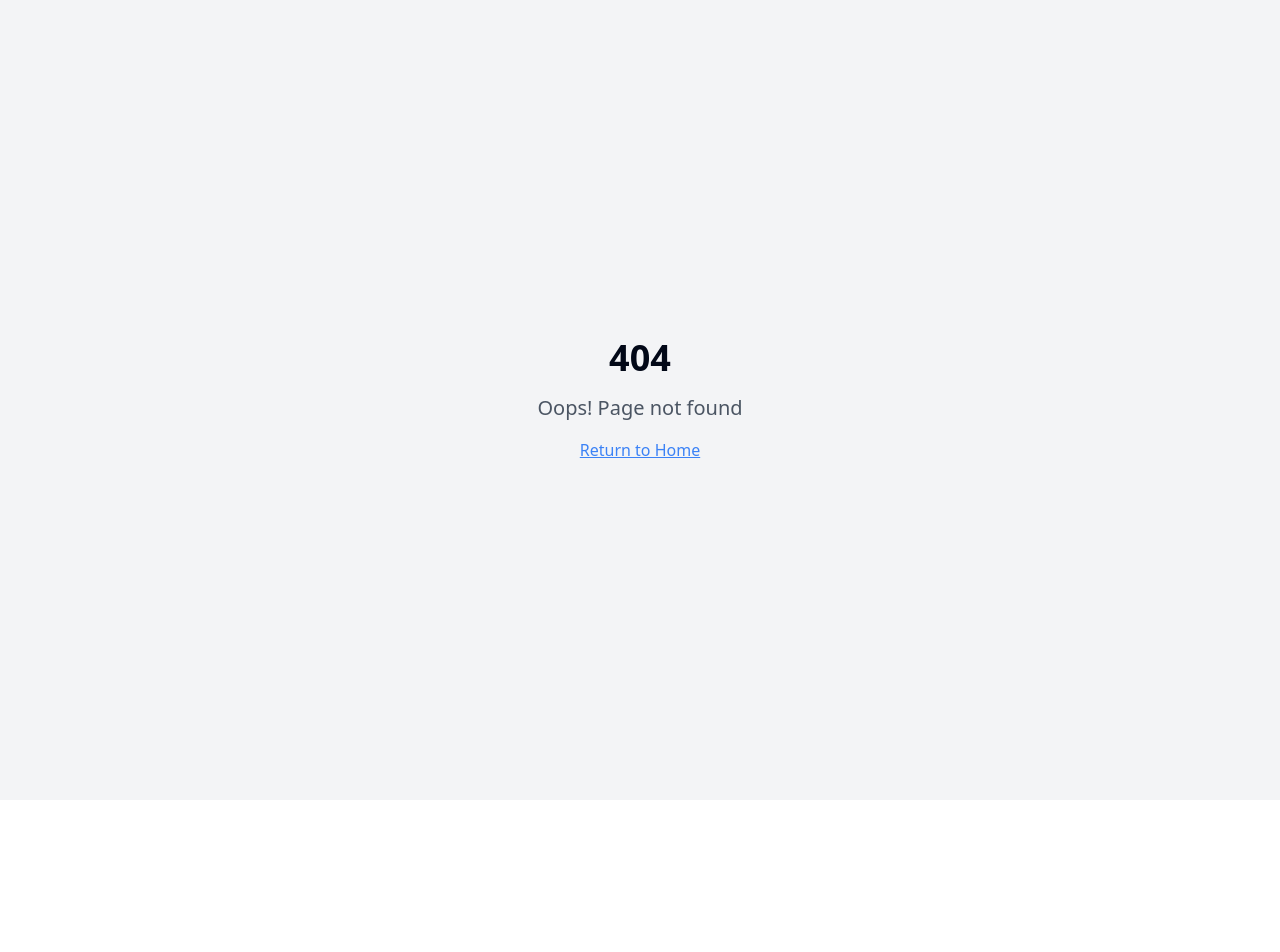
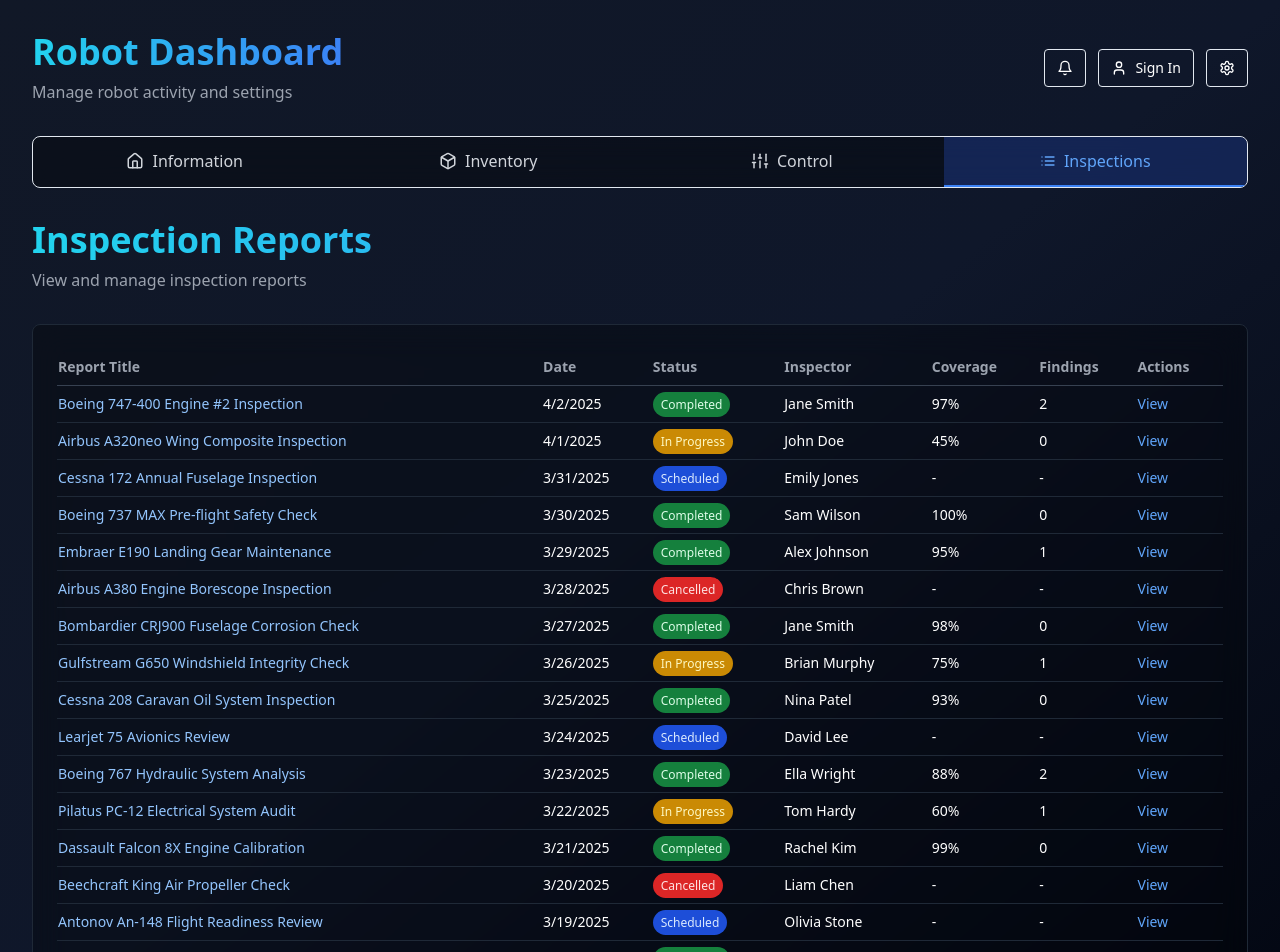
Before and after one commit to BhavyaShah1234/DevilsInventHackathon, a React (Vite) app: page /inspections in a window 1280 px wide. Before the commit this address had no page. Shown: the top 952 px of the page. Before the commit the page ends 800 px from the top, so only its background shows below. Built offline with nearby package versions, Linux system fonts and the light colour scheme.

Commit message:
Inspoection page edited

```diff
--- a/src/App.tsx
+++ b/src/App.tsx
@@ -21,7 +21,8 @@ const App = () => (
           <Route path="/" element={<Index />} />
           <Route path="/control" element={<ControlPage />} />
           <Route path="/inventory" element={<InventoryPage />} />
-          <Route path="/inspection" element={<InspectionPage />} />
+
+<Route path="/inspections" element={<InspectionPage />} />
           {/* ADD ALL CUSTOM ROUTES ABOVE THE CATCH-ALL "*" ROUTE */}
           <Route path="*" element={<NotFound />} />
         </Routes>
--- a/src/pages/InspectionPage.tsx
+++ b/src/pages/InspectionPage.tsx
@@ -1,10 +1,196 @@
+import Navbar from '@/components/Navbar';
 import React from 'react';
 
 const InspectionPage: React.FC = () => {
+  const reports = [
+    {
+      title: 'Boeing 747-400 Engine #2 Inspection',
+      date: '4/2/2025',
+      status: 'Completed',
+      inspector: 'Jane Smith',
+      coverage: '97%',
+      findings: 2,
+    },
+    {
+      title: 'Airbus A320neo Wing Composite Inspection',
+      date: '4/1/2025',
+      status: 'In Progress',
+      inspector: 'John Doe',
+      coverage: '45%',
+      findings: 0,
+    },
+    {
+      title: 'Cessna 172 Annual Fuselage Inspection',
+      date: '3/31/2025',
+      status: 'Scheduled',
+      inspector: 'Emily Jones',
+      coverage: '-',
+      findings: '-',
+    },
+    {
+      title: 'Boeing 737 MAX Pre-flight Safety Check',
+      date: '3/30/2025',
+      status: 'Completed',
+      inspector: 'Sam Wilson',
+      coverage: '100%',
+      findings: 0,
+    },
+    {
+      title: 'Embraer E190 Landing Gear Maintenance',
+      date: '3/29/2025',
+      status: 'Completed',
+      inspector: 'Alex Johnson',
+      coverage: '95%',
+      findings: 1,
+    },
+    {
+      title: 'Airbus A380 Engine Borescope Inspection',
+      date: '3/28/2025',
+      status: 'Cancelled',
+      inspector: 'Chris Brown',
+      coverage: '-',
+      findings: '-',
+    },
+    {
+      title: 'Bombardier CRJ900 Fuselage Corrosion Check',
+      date: '3/27/2025',
+      status: 'Completed',
+      inspector: 'Jane Smith',
+      coverage: '98%',
+      findings: 0,
+    },
+    {
+      title: 'Gulfstream G650 Windshield Integrity Check',
+      date: '3/26/2025',
+      status: 'In Progress',
+      inspector: 'Brian Murphy',
+      coverage: '75%',
+      findings: 1,
+    },
+    {
+      title: 'Cessna 208 Caravan Oil System Inspection',
+      date: '3/25/2025',
+      status: 'Completed',
+      inspector: 'Nina Patel',
+      coverage: '93%',
+      findings: 0,
+    },
+    {
+      title: 'Learjet 75 Avionics Review',
+      date: '3/24/2025',
+      status: 'Scheduled',
+      inspector: 'David Lee',
+      coverage: '-',
+      findings: '-',
+    },
+    {
+      title: 'Boeing 767 Hydraulic System Analysis',
+      date: '3/23/2025',
+      status: 'Completed',
+      inspector: 'Ella Wright',
+      coverage: '88%',
+      findings: 2,
+    },
+    {
+      title: 'Pilatus PC-12 Electrical System Audit',
+      date: '3/22/2025',
+      status: 'In Progress',
+      inspector: 'Tom Hardy',
+      coverage: '60%',
+      findings: 1,
+    },
+    {
+      title: 'Dassault Falcon 8X Engine Calibration',
+      date: '3/21/2025',
+      status: 'Completed',
+      inspector: 'Rachel Kim',
+      coverage: '99%',
+      findings: 0,
+    },
+    {
+      title: 'Beechcraft King Air Propeller Check',
+      date: '3/20/2025',
+      status: 'Cancelled',
+      inspector: 'Liam Chen',
+      coverage: '-',
+      findings: '-',
+    },
+    {
+      title: 'Antonov An-148 Flight Readiness Review',
+      date: '3/19/2025',
+      status: 'Scheduled',
+      inspector: 'Olivia Stone',
+      coverage: '-',
+      findings: '-',
+    },
+    {
+      title: 'McDonnell Douglas DC-10 Inspection',
+      date: '3/18/2025',
+      status: 'Completed',
+      inspector: 'Noah Kim',
+      coverage: '85%',
+      findings: 3,
+    }
+  ];
+
   return (
-    <div className="p-6 text-white">
-      <h1 className="text-2xl font-bold mb-4">Inspection Reports</h1>
-      <p>This is where your inspection records will go ✨</p>
+    <div className="min-h-screen bg-gradient-to-br from-gray-900 via-slate-900 to-gray-950 text-white p-4 md:p-8">
+      <Navbar />
+
+      <header className="mb-8">
+        <h1 className="text-3xl md:text-4xl font-bold text-transparent bg-clip-text bg-gradient-to-r from-cyan-400 to-blue-500">
+          Inspection Reports
+        </h1>
+        <p className="text-gray-400 mt-2">View and manage inspection reports</p>
+      </header>
+
+      <div className="bg-black/30 backdrop-blur-lg rounded-lg border border-gray-800 p-6">
+        <table className="min-w-full text-sm">
+          <thead>
+            <tr className="text-left text-gray-400 border-b border-gray-700">
+              <th className="py-2">Report Title</th>
+              <th className="py-2">Date</th>
+              <th className="py-2">Status</th>
+              <th className="py-2">Inspector</th>
+              <th className="py-2">Coverage</th>
+              <th className="py-2">Findings</th>
+              <th className="py-2">Actions</th>
+            </tr>
+          </thead>
+          <tbody>
+            {reports.map((report, index) => (
+              <tr
+                key={index}
+                className="border-b border-gray-800 hover:bg-gray-800/40 transition-colors"
+              >
+                <td className="py-2 text-blue-300">{report.title}</td>
+                <td className="py-2">{report.date}</td>
+                <td className="py-2">
+                  <span
+                    className={`px-2 py-1 rounded-full text-xs font-medium ${
+                      report.status === 'Completed'
+                        ? 'bg-green-700 text-green-100'
+                        : report.status === 'In Progress'
+                        ? 'bg-yellow-600 text-yellow-100'
+                        : report.status === 'Cancelled'
+                        ? 'bg-red-600 text-red-100'
+                        : 'bg-blue-700 text-blue-100'
+                    }`}
+                  >
+                    {report.status}
+                  </span>
+                </td>
+                <td className="py-2">{report.inspector}</td>
+                <td className="py-2">{report.coverage}</td>
+                <td className="py-2">{report.findings}</td>
+                <td className="py-2">
+                  <button className="text-blue-400 hover:underline">View</button>
+                </td>
+              </tr>
+            ))}
+          </tbody>
+        </table>
+      </div>
     </div>
   );
 };
```
